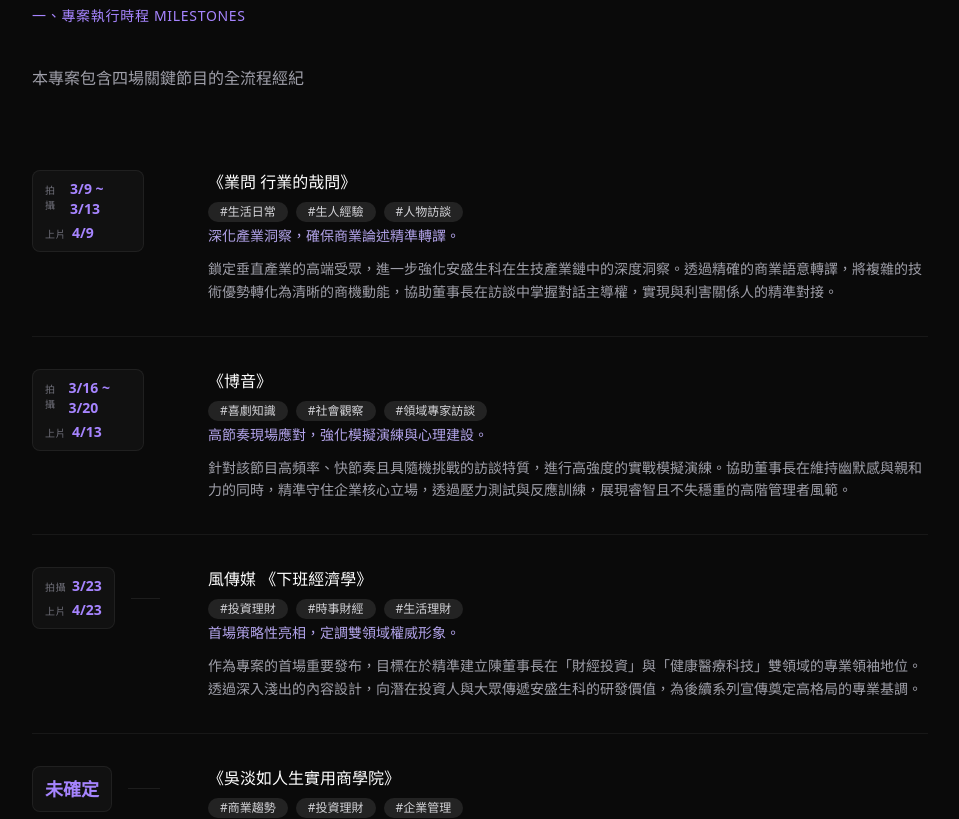
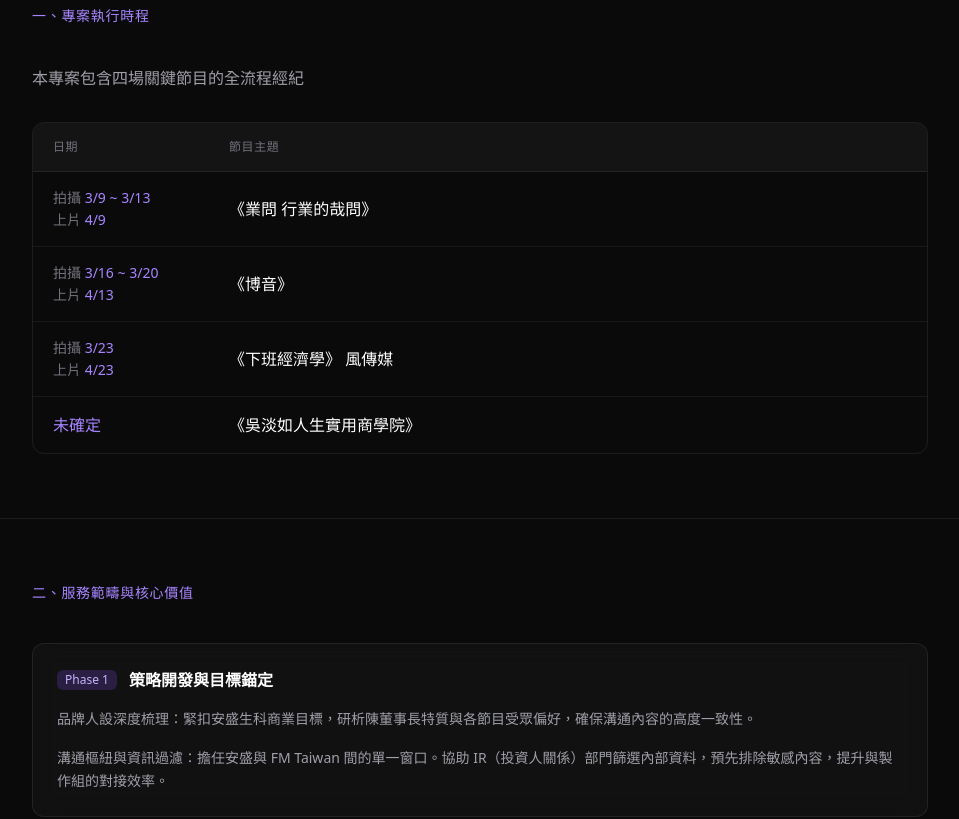
Before and after one commit to Asianboyneo/iXensor, a Next.js app in the folder porposal/: page / in a window 1280 px wide. Shown: the part 740-1559 px from the top of the page, without its empty margins (160-1119 px from the left). Built offline with nearby package versions, Linux system fonts and the light colour scheme.

Commit message:
改版3.0

```diff
--- a/porposal/src/app/page.tsx
+++ b/porposal/src/app/page.tsx
@@ -110,83 +110,69 @@
       <section id="section-1" className="scroll-mt-6 border-b border-white/[0.08] px-6 py-16 sm:px-8 sm:scroll-mt-8">
         <div className="mx-auto max-w-4xl">
           <h2 className="mb-10 text-sm font-medium uppercase tracking-wider text-violet-400">
-            一、專案執行時程 Milestones
+            一、專案執行時程
           </h2>
-          <p className="mb-12 text-zinc-400">本專案包含四場關鍵節目的全流程經紀</p>
+          <p className="mb-8 text-zinc-400">本專案包含四場關鍵節目的全流程經紀</p>
 
-          <div className="space-y-0">
+          <div className="overflow-hidden rounded-xl border border-white/[0.08]">
+            <table className="w-full table-fixed text-left">
+              <colgroup>
+                <col className="w-[11rem]" />
+                <col />
+              </colgroup>
+              <thead>
+                <tr className="border-b border-white/[0.08] bg-white/[0.04]">
+                  <th className="px-5 py-4 text-left text-xs font-medium uppercase tracking-wider text-zinc-500">日期</th>
+                  <th className="px-5 py-4 text-left text-xs font-medium uppercase tracking-wider text-zinc-500">節目主題</th>
+                </tr>
+              </thead>
+              <tbody>
                 {[
                   {
                     shootDate: "3/9 ~ 3/13",
                     releaseDate: "4/9",
                     title: "《業問 行業的哉問》",
-                focus: "深化產業洞察，確保商業論述精準轉譯。",
-                desc: "鎖定垂直產業的高端受眾，進一步強化安盛生科在生技產業鏈中的深度洞察。透過精確的商業語意轉譯，將複雜的技術優勢轉化為清晰的商機動能，協助董事長在訪談中掌握對話主導權，實現與利害關係人的精準對接。",
-                tags: ["#生活日常", "#生人經驗", "#人物訪談"],
                   },
                   {
                     shootDate: "3/16 ~ 3/20",
                     releaseDate: "4/13",
                     title: "《博音》",
-                focus: "高節奏現場應對，強化模擬演練與心理建設。",
-                desc: "針對該節目高頻率、快節奏且具隨機挑戰的訪談特質，進行高強度的實戰模擬演練。協助董事長在維持幽默感與親和力的同時，精準守住企業核心立場，透過壓力測試與反應訓練，展現睿智且不失穩重的高階管理者風範。",
-                tags: ["#喜劇知識", "#社會觀察", "#領域專家訪談"],
                   },
                   {
                     shootDate: "3/23",
                     releaseDate: "4/23",
-                title: "風傳媒 《下班經濟學》",
-                focus: "首場策略性亮相，定調雙領域權威形象。",
-                desc: "作為專案的首場重要發布，目標在於精準建立陳董事長在「財經投資」與「健康醫療科技」雙領域的專業領袖地位。透過深入淺出的內容設計，向潛在投資人與大眾傳遞安盛生科的研發價值，為後續系列宣傳奠定高格局的專業基調。",
-                tags: ["#投資理財", "#時事財經", "#生活理財"],
+                    title: "《下班經濟學》 風傳媒",
                   },
                   {
                     date: "未確定",
                     title: "《吳淡如人生實用商學院》",
-                focus: "專案總結場次，聚焦商業邏輯梳理與品牌調性最終校準。",
-                desc: "作為系列專案的壓軸場次，重點在於將安盛生科的品牌願景與市場實務邏輯進行深度融合。透過吳淡如老師具備廣大影響力的商學視角，將企業核心價值轉化為具備「長尾效應」的品牌資產，確保專案收尾時品牌形象的高度統一與延續。",
-                tags: ["#商業趨勢", "#投資理財", "#企業管理"],
                   },
                 ].map((item, i) => (
-              <div
+                  <tr
                     key={i}
-                className="group flex flex-col gap-4 border-b border-white/[0.06] py-8 last:border-0 sm:flex-row sm:items-start sm:gap-12"
+                    className="border-b border-white/[0.06] transition-colors last:border-0 hover:bg-white/[0.03]"
                   >
-                <div className="flex items-center gap-4 sm:w-32 sm:shrink-0">
+                    <td className="px-5 py-4 align-middle">
                       {"shootDate" in item && item.releaseDate ? (
-                    <div className="flex flex-col gap-1 rounded-lg border border-white/[0.06] bg-white/[0.03] px-3 py-2">
-                      <div className="flex items-baseline gap-1.5">
-                        <span className="text-[10px] font-medium uppercase tracking-wider text-zinc-500">拍攝</span>
-                        <span className="text-sm font-semibold text-violet-400">{item.shootDate}</span>
-                      </div>
-                      <div className="flex items-baseline gap-1.5">
-                        <span className="text-[10px] font-medium uppercase tracking-wider text-zinc-500">上片</span>
-                        <span className="text-sm font-semibold text-violet-400">{item.releaseDate}</span>
-                      </div>
+                        <div className="flex flex-col gap-0.5">
+                          <span className="text-sm text-violet-400">
+                            <span className="text-zinc-500">拍攝 </span>{item.shootDate}
+                          </span>
+                          <span className="text-sm text-violet-400">
+                            <span className="text-zinc-500">上片 </span>{item.releaseDate}
+                          </span>
                         </div>
                       ) : (
-                    <div className="flex flex-col justify-center rounded-lg border border-white/[0.06] bg-white/[0.03] px-3 py-2">
-                      <span className="text-lg font-semibold text-violet-400">{(item as { date?: string }).date}</span>
-                    </div>
+                        <span className="font-medium text-violet-400">{(item as { date?: string }).date}</span>
                       )}
-                  <span className="hidden h-px flex-1 bg-white/[0.08] sm:block" />
-                </div>
-                <div className="flex-1">
-                  <h3 className="font-medium text-white">{item.title}</h3>
-                  {"tags" in item && item.tags?.length ? (
-                    <div className="mt-2 flex flex-wrap gap-2">
-                      {item.tags.map((tag: string, j: number) => (
-                        <span key={j} className="rounded-full bg-white/10 px-3 py-0.5 text-xs text-zinc-300">
-                          {tag}
-                        </span>
+                    </td>
+                    <td className="px-5 py-4 align-middle">
+                      <span className="font-medium text-white">{item.title}</span>
+                    </td>
+                  </tr>
                 ))}
-                    </div>
-                  ) : null}
-                  <p className="mt-1 text-sm font-medium text-violet-300/90">{item.focus}</p>
-                  <p className="mt-3 text-sm leading-relaxed text-zinc-400">{item.desc}</p>
-                </div>
-              </div>
-            ))}
+              </tbody>
+            </table>
           </div>
         </div>
       </section>
@@ -260,7 +246,7 @@
       <section id="section-3" className="scroll-mt-6 border-b border-white/[0.08] px-6 py-16 sm:px-8 sm:scroll-mt-8">
         <div className="mx-auto max-w-4xl">
           <h2 className="mb-4 text-sm font-medium uppercase tracking-wider text-violet-400">
-            三、專案服務模組選擇 Service Packages
+            三、專案服務模組選擇
           </h2>
           <p className="mb-10 text-sm text-zinc-400">
             為確保專案品質並節省貴司行政對接成本，經紀顧問提供以下模組化選擇。將根據貴司需求等級（如：標準/資深）另行報價
```
Lines whose indentation alone changed are shown as unchanged.
